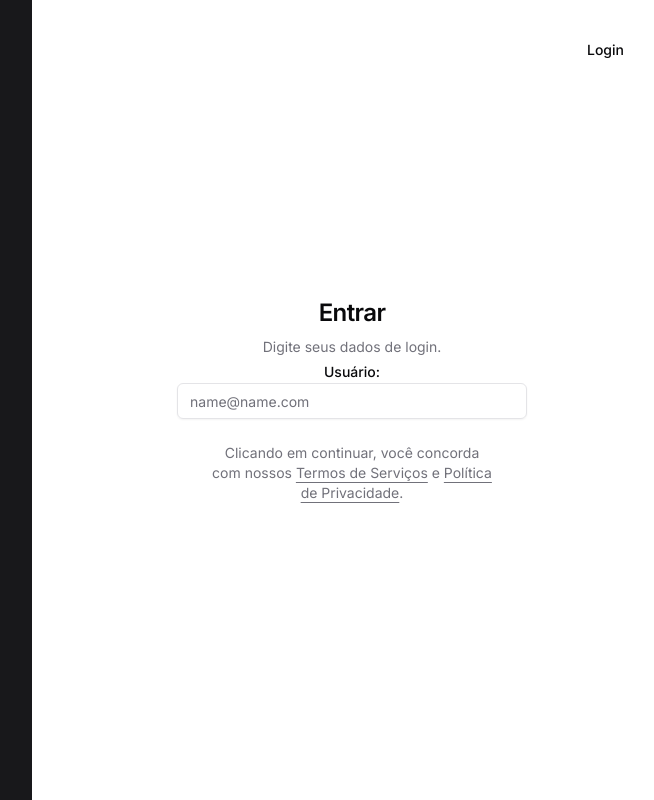
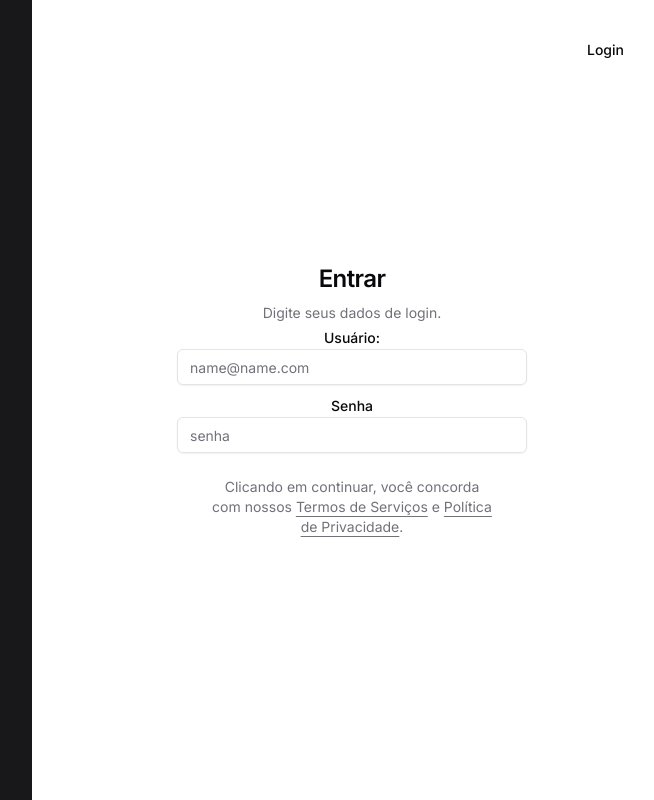
Before and after one commit to luanamsilva/login-auth, a Next.js app: page /login in a window 1280 px wide. Shown: the whole page, without its empty margins (608-1262 px from the left). Built offline with nearby package versions, Linux system fonts and the light colour scheme.

Commit message:
input-password

```diff
--- a/components/user-login-auth.tsx
+++ b/components/user-login-auth.tsx
@@ -1,32 +1,33 @@
-"use client"
+'use client';
 
-import { cn } from "@/lib/utils"
-import { useState } from "react"
-import { Label } from "./ui/label"
-import { Input } from "./ui/input"
+import { cn } from '@/lib/utils';
+import { useState } from 'react';
+import { Label } from './ui/label';
+import { Input } from './ui/input';
 
-interface UserAuthFormProps extends React.HTMLAttributes<HTMLDivElement>{}
+interface UserAuthFormProps extends React.HTMLAttributes<HTMLDivElement> {}
 interface IUser {
-  email: string,
-  password: string
+  email: string;
+  password: string;
 }
-export function UserLoginForm({ className, ...props}: UserAuthFormProps){
-  const [data, setData] = useState<IUser>({ email: '', password: ''})
+export function UserLoginForm({ className, ...props }: UserAuthFormProps) {
+  const [data, setData] = useState<IUser>({ email: '', password: '' });
 
   async function onSubmit(event: React.SyntheticEvent) {
-  event.preventDefault
-  setIsLoading(true)
+    event.preventDefault;
+    setIsLoading(true);
+  }
+  const [isLoading, setIsLoading] = useState<boolean>(false);
 
-}
-const [isLoading, setIsLoading] = useState<boolean>(false)
-
-function handleChange(e:React.ChangeEvent<HTMLInputElement>){
-  setData((prev)=> {
-    return {...prev, [e.target.name]: e.target.value}
-  })
+  function handleChange(e: React.ChangeEvent<HTMLInputElement>) {
+    setData((prev) => {
+      return { ...prev, [e.target.name]: e.target.value };
+    });
   }
 
-  return(<div className={cn("grid gap-6", className)}{...props}>
+  return (
+
+  <div className={cn('grid gap-6', className)} {...props}>
       <form onSubmit={onSubmit}>
         <div className="grid gap-2">
           <div className="grid gap-1">
@@ -44,7 +45,21 @@ value={data.email}
               onChange={handleChange}
             />
           </div>
+          <div className='gap-1'>
+            <Label htmlFor='password'>Senha</Label>
+    <Input
+           id="password"
+           placeholder="senha"
+           type="password"
+           autoCapitalize="none"
+           autoCorrect="off"
+           disabled={isLoading}
+           name="password"
+           value={data.password}
+           onChange={handleChange}/>
+          </div>
         </div>
       </form>
-  </div>)
+    </div>
+  );
 }
```
Lines whose indentation alone changed are shown as unchanged.
